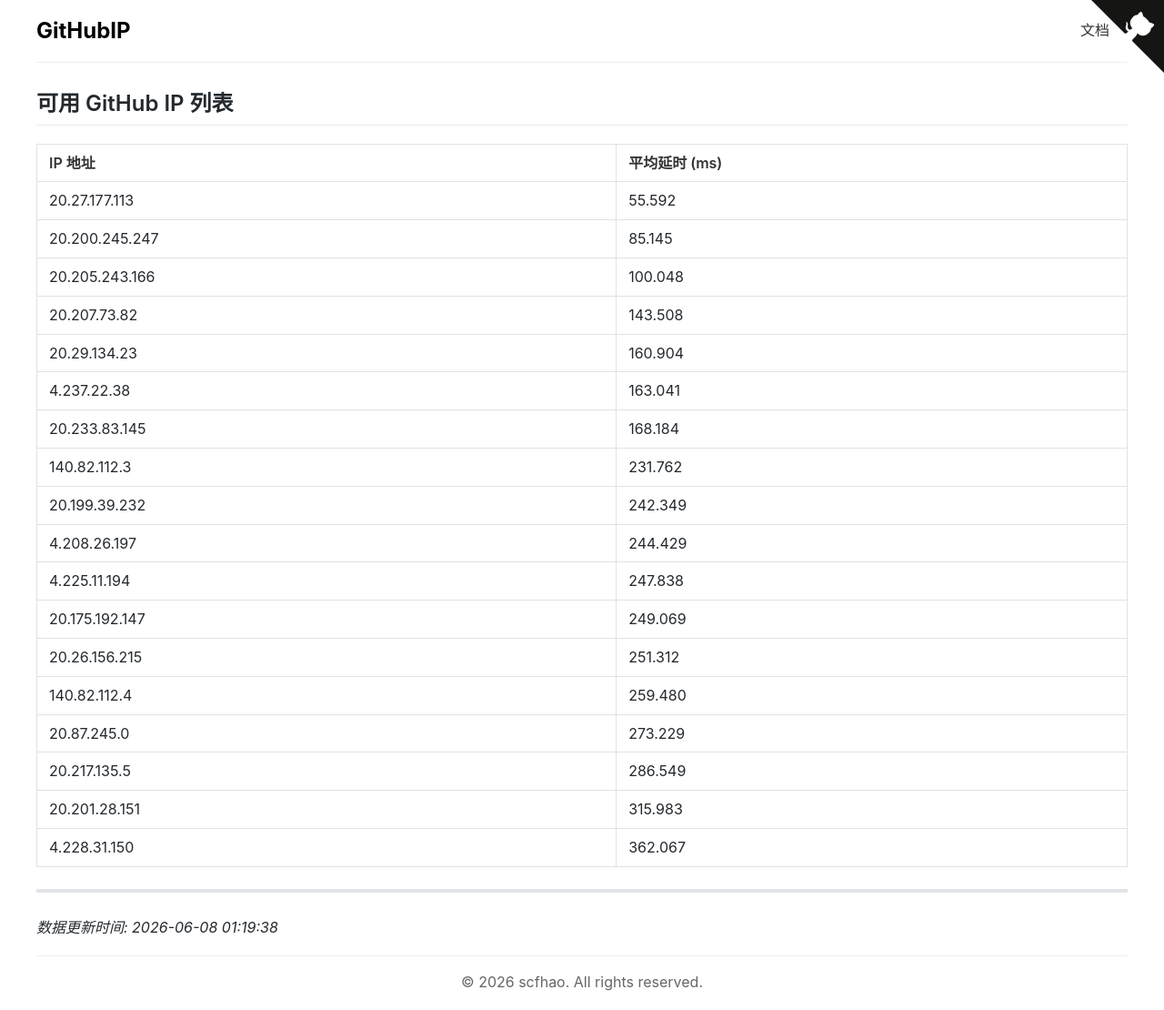
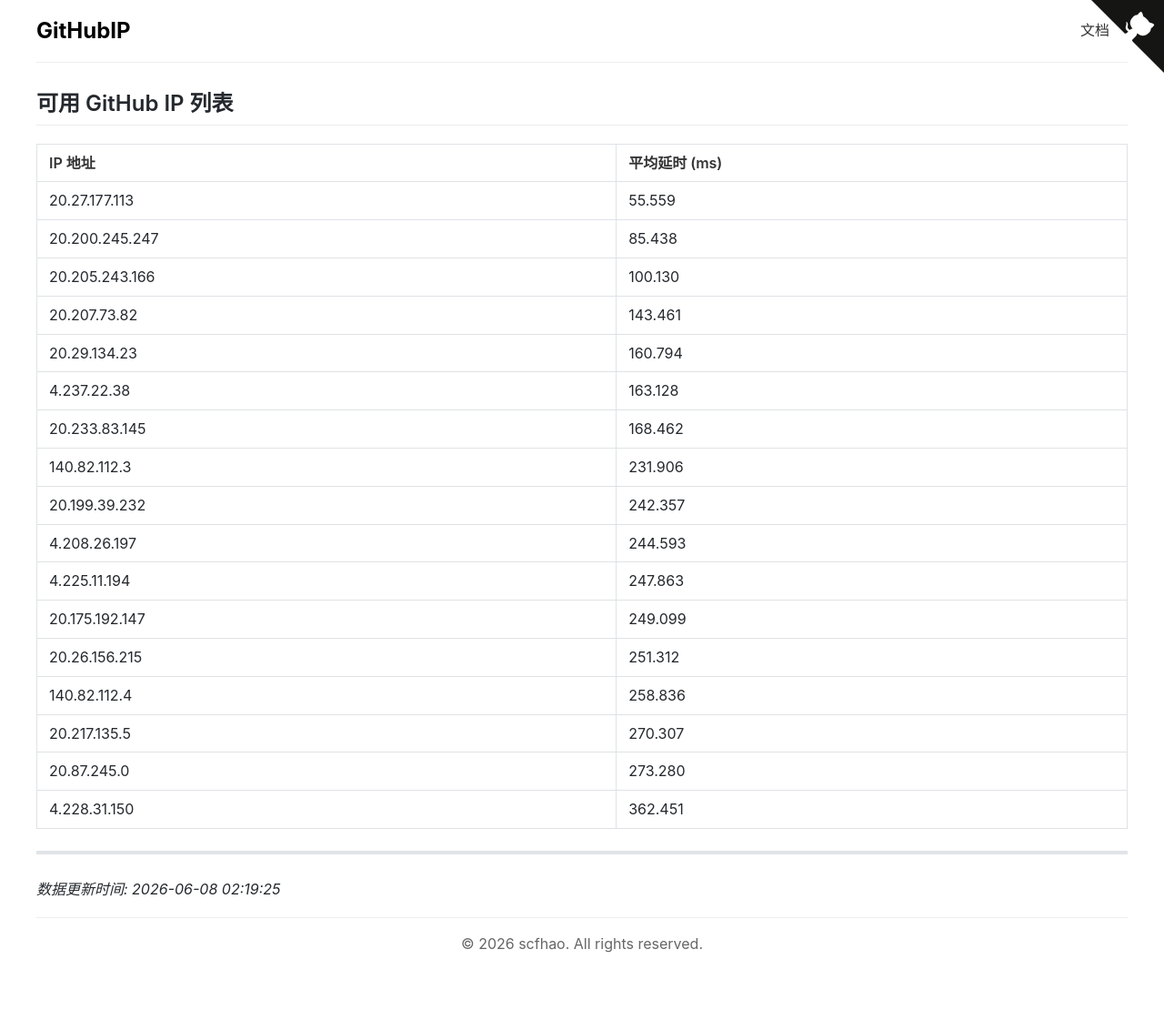
Before and after one commit to scfhao/GitHubIP, a Jekyll site: the page built from index.md, in a window 1280 px wide. Shown: the whole page at 91% size. Built offline with Jekyll 4.4.1, drawn with Linux system fonts in a browser that asks for light colours; after the commit the page ends 1068 px from its top, so only the background shows below that.

Commit message:
自动脚本执行 - 2026-06-08 02:19:25

```diff
--- a/index.md
+++ b/index.md
@@ -1,32 +1,31 @@
 ---
 layout: home
 title: GitHub IP 列表
-date: 2026-06-08 01:19:38
+date: 2026-06-08 02:19:25
 ---
 
 ## 可用 GitHub IP 列表
 
 | IP 地址 | 平均延时 (ms) |
 |---------|--------------|
-| 20.27.177.113 | 55.592 |
-| 20.200.245.247 | 85.145 |
-| 20.205.243.166 | 100.048 |
-| 20.207.73.82 | 143.508 |
-| 20.29.134.23 | 160.904 |
-| 4.237.22.38 | 163.041 |
-| 20.233.83.145 | 168.184 |
-| 140.82.112.3 | 231.762 |
-| 20.199.39.232 | 242.349 |
-| 4.208.26.197 | 244.429 |
-| 4.225.11.194 | 247.838 |
-| 20.175.192.147 | 249.069 |
+| 20.27.177.113 | 55.559 |
+| 20.200.245.247 | 85.438 |
+| 20.205.243.166 | 100.130 |
+| 20.207.73.82 | 143.461 |
+| 20.29.134.23 | 160.794 |
+| 4.237.22.38 | 163.128 |
+| 20.233.83.145 | 168.462 |
+| 140.82.112.3 | 231.906 |
+| 20.199.39.232 | 242.357 |
+| 4.208.26.197 | 244.593 |
+| 4.225.11.194 | 247.863 |
+| 20.175.192.147 | 249.099 |
 | 20.26.156.215 | 251.312 |
-| 140.82.112.4 | 259.480 |
-| 20.87.245.0 | 273.229 |
-| 20.217.135.5 | 286.549 |
-| 20.201.28.151 | 315.983 |
-| 4.228.31.150 | 362.067 |
+| 140.82.112.4 | 258.836 |
+| 20.217.135.5 | 270.307 |
+| 20.87.245.0 | 273.280 |
+| 4.228.31.150 | 362.451 |
 
 ---
 
-*数据更新时间: 2026-06-08 01:19:38*
+*数据更新时间: 2026-06-08 02:19:25*
```
